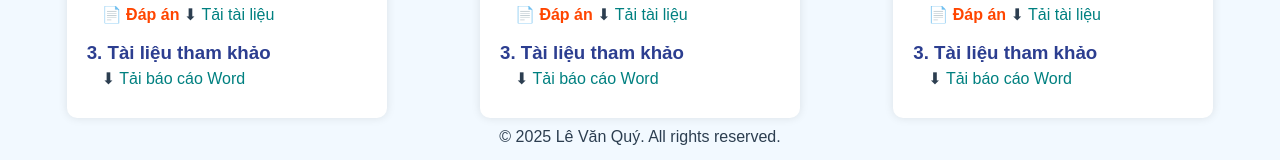
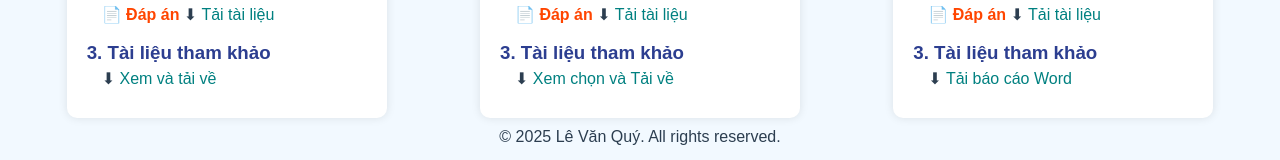
Before and after one commit to levanquybson/dethihsg, a plain HTML site: page index.html in a window 1280 px wide. Shown: the part 483-643 px from the top of the page. Drawn offline with Linux system fonts and the light colour scheme.

Commit message:
Update index.html

```diff
--- a/index.html
+++ b/index.html
@@ -118,7 +118,7 @@
     <div class="item">📄 <span class="official">Đề chính thức</span> ⬇ <a class="link" href="de112425.docx">Tải tài liệu</a></div>
     <div class="item">📄 <span class="answer">Đáp án</span> ⬇ <a class="link" href="da112425.docx">Tải tài liệu</a></div>
     <h3>3. Tài liệu tham khảo</h3>
-    <div class="item">⬇ <a class="link" href="#">Tải báo cáo Word</a></div>
+    <div class="item">⬇ <a class="link" href="https://drive.google.com/drive/folders/1c91LUmlgCSJwYh2579V-SwXEWNURvLpk">Xem và tải về</a></div>
   </div>
 
   <!-- HSG LỚP LỚP 12 -->
@@ -131,7 +131,7 @@
     <div class="item">📄 <span class="official">Đề chính thức</span> ⬇ <a class="link" href="de122425.docx">Tải tài liệu</a></div>
     <div class="item">📄 <span class="answer">Đáp án</span> ⬇ <a class="link" href="da122425.docx">Tải tài liệu</a></div>
     <h3>3. Tài liệu tham khảo</h3>
-    <div class="item">⬇ <a class="link" href="#">Tải báo cáo Word</a></div>
+    <div class="item">⬇ <a class="link" href="https://drive.google.com/drive/folders/1YoE0PKIS5VgQ6bRRvDp95tCYZCKyfiDD">Xem chọn và Tải về</a></div>
   </div>
 
   <!-- HSG MTCT -->
```
